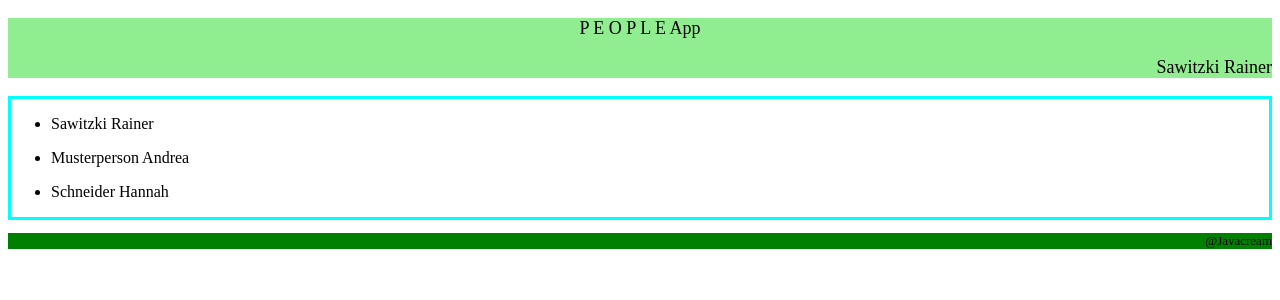
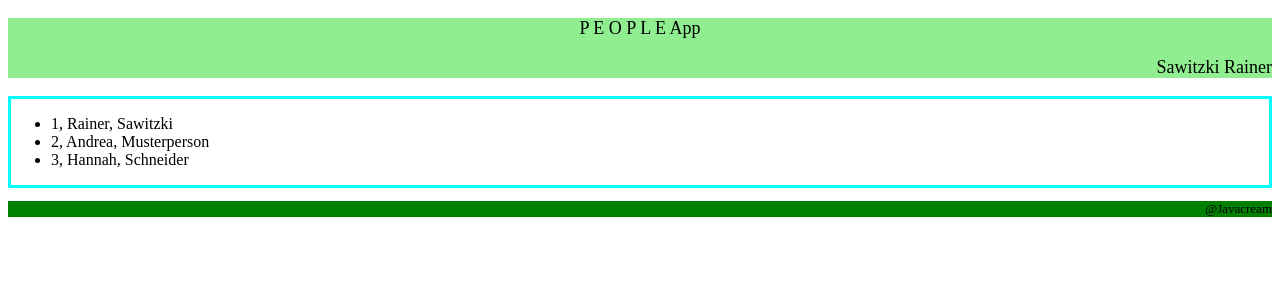
Before and after one commit to Javacream/org.javacream.training.angular, an Angular app in the folder training/: page / in a window 1280 px wide. Shown: the top 300 px of the page. Built offline with nearby package versions, Linux system fonts and the light colour scheme.

Commit message:
extend PersonComponent with detail

```diff
--- a/training/src/app/people/header/header.html
+++ b/training/src/app/people/header/header.html
@@ -1,6 +1,6 @@
 <div class="app-header">
 <p>{{config.appName}}</p>
 <p class="app-user">
-<app-person [person]="peopleService.user"></app-person>
+<app-person [person]="peopleService.user" [detail]="false"></app-person>
 </p>
 </div>
--- a/training/src/app/people/people-list/people-list.html
+++ b/training/src/app/people/people-list/people-list.html
@@ -1,3 +1,3 @@
 <ul>
-<li *ngFor="let p of peopleList"><app-person [person]="p"></app-person></li>
+<li *ngFor="let p of peopleList"><app-person [person]="p" [detail]="true"></app-person></li>
 </ul>
--- a/training/src/app/people/person-component/person-component.html
+++ b/training/src/app/people/person-component/person-component.html
@@ -1 +1,2 @@
-<p>{{person?.lastname}} {{person?.firstname}}</p>
+<span *ngIf="!detail">{{person?.lastname}} {{person?.firstname}}</span>
+<span *ngIf="detail">{{person?.id}}, {{person?.firstname}}, {{person?.lastname}}</span>
--- a/training/src/app/people/person-component/person-component.ts
+++ b/training/src/app/people/person-component/person-component.ts
@@ -1,13 +1,14 @@
 import { Component, Input} from '@angular/core';
 import { Person } from '../person';
+import { CommonModule } from '@angular/common';
 
 @Component({
   selector: 'app-person',
-  imports: [],
+  imports: [CommonModule],
   templateUrl: './person-component.html',
   styleUrl: './person-component.css'
 })
 export class PersonComponent {
   @Input() person?:Person
-
+  @Input() detail?:boolean
 }
```
